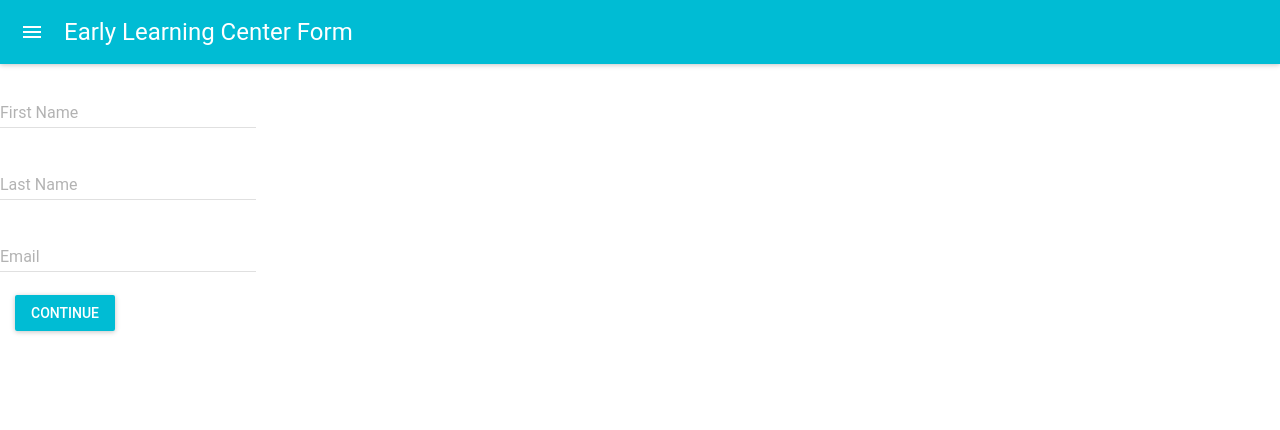
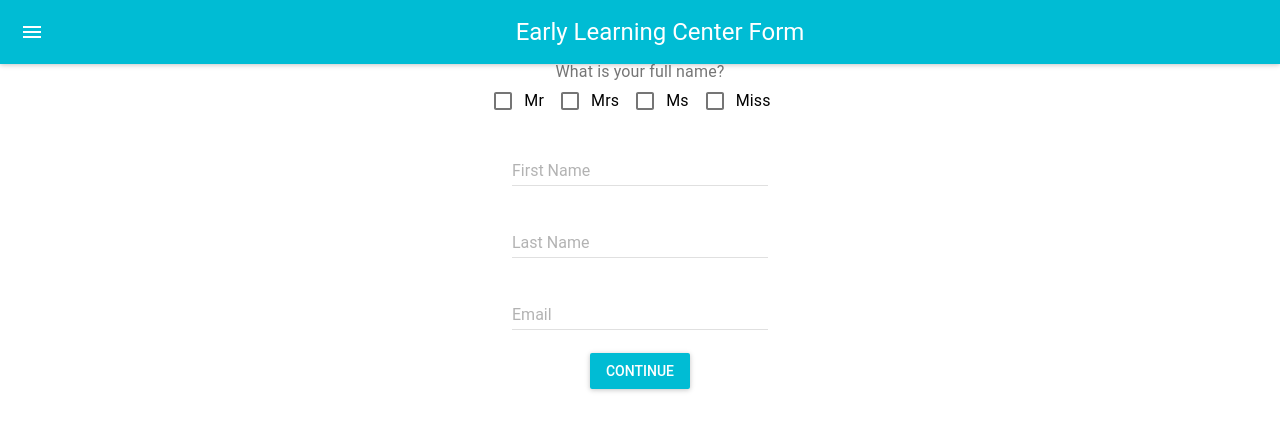
Before and after one commit to dimazper/eljfrontend, a React (Create React App) app in the folder userform/: page /userform in a window 1280 px wide. Shown: the top 430 px of the page. Built offline with nearby package versions, Linux system fonts and the light colour scheme.

Commit message:
fixed css

```diff
--- a/userform/package.json
+++ b/userform/package.json
@@ -16,6 +16,7 @@
     "react": "^17.0.2",
     "react-bootstrap": "^1.5.2",
     "react-dom": "^17.0.2",
+    "react-router-dom": "^5.2.0",
     "react-scripts": "4.0.3",
     "web-vitals": "^1.1.1"
   },
--- a/userform/src/components/FormUserDetails.js
+++ b/userform/src/components/FormUserDetails.js
@@ -3,6 +3,14 @@ import MuiThemeProvider from 'material-ui/styles/MuiThemeProvider';
 import AppBar from 'material-ui/AppBar';
 import TextField from 'material-ui/TextField';
 import RaisedButton from 'material-ui/RaisedButton';
+// import { Checkbox } from 'material-ui';
+import Checkbox from '@material-ui/core/Checkbox';
+import FormGroup from '@material-ui/core/FormGroup';
+import FormControlLabel from '@material-ui/core/FormControlLabel';
+import FormControl from '@material-ui/core/FormControl';
+import FormLabel from '@material-ui/core/FormLabel';
+import './Userform.css';
+
 
 export class FormUserDetails extends Component {
     continue = e => {
@@ -16,6 +24,39 @@ export class FormUserDetails extends Component {
             <MuiThemeProvider>
                 <React.Fragment>
                     <AppBar title="Early Learning Center Form" />
+
+    <FormControl component="fieldset">
+      <FormLabel component="legend">What is your full name?</FormLabel>
+      <FormGroup aria-label="position" row>
+
+        <FormControlLabel
+          value="mr"
+          control={<Checkbox color="primary" />}
+          label="Mr"
+          labelPlacement="end"
+        />
+        <FormControlLabel
+          value="mrs"
+          control={<Checkbox color="primary" />}
+          label="Mrs"
+          labelPlacement="end"
+        />
+        <FormControlLabel
+          value="ms"
+          control={<Checkbox color="primary" />}
+          label="Ms"
+          labelPlacement="end"
+        />
+        <FormControlLabel
+          value="miss"
+          control={<Checkbox color="primary" />}
+          label="Miss"
+          labelPlacement="end"
+        />
+      </FormGroup>
+    </FormControl><br></br>
+
+
                     <TextField
                        hintText="Enter Your First Name" //hfgfg
                        floatingLabelText="First Name"
--- a/userform/src/components/LandingPage.css
+++ b/userform/src/components/LandingPage.css
@@ -151,3 +151,6 @@ body {
 #right {
   float: right;
 }
+div {
+  text-align: center;
+}
--- /dev/null
+++ b/userform/src/components/Userform.css
@@ -0,0 +1,11 @@
+#MuiThemeProvider, #top {
+    position: relative;
+    z-index: 100;
+}
+#MuiThemeProvider {
+    margin: 12px 0 3px;
+    text-align: center;
+}
+.MuiThemeProvider {
+    text-align: centre;
+}
```
Also changed, not shown: 1 other file (tests, documents, lock files or other folders).
